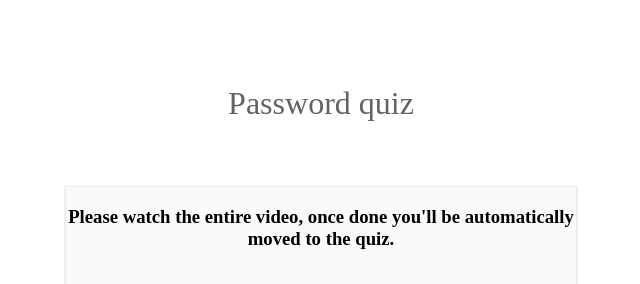
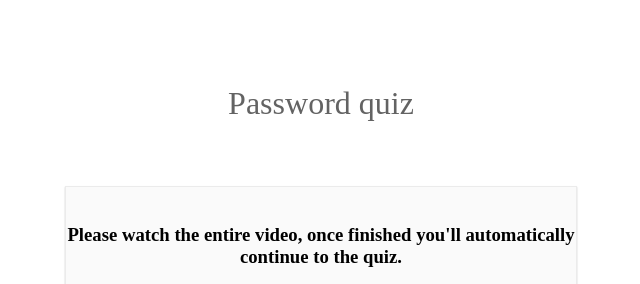
Before and after one commit to A15cecal/microtraining, a PHP site: page / in a window 1280 px wide, after a click on "here"; the page is wider, and only the part inside the window is pictured. Shown: the top 284 px of that part, without its empty margins (383-1023 px from the left). Run offline with PHP 8.4, Linux system fonts and the light colour scheme; some libraries are stand-ins or nearby versions.

Commit message:
Moved the previous h3 inside of the element that hides once continuing

```diff
--- a/Website/index.php
+++ b/Website/index.php
@@ -87,12 +87,13 @@
   <div id='container'>
 
     <div id='title'>
-      <h3>Please watch the entire video, once done you'll be automatically moved to the quiz.</h3>
       <!-- <h1 class="quizHeading">Password quiz</h1> -->
     </div>
     <br/>
     <!-- For the video -->
-    <div class="hideme" id="infor"><div class="video-container">
+    <div class="hideme" id="infor">
+<h3>Please watch the entire video, once finished you'll automatically continue to the quiz.</h3>
+      <div class="video-container">
       <iframe width="420" height="315"
       src="https://www.youtube.com/embed/Fl72BJmzq-4?wmode=opaque&autohide=1&autoplay=1&enablejsapi=1&mute=1">
     </iframe>
```
